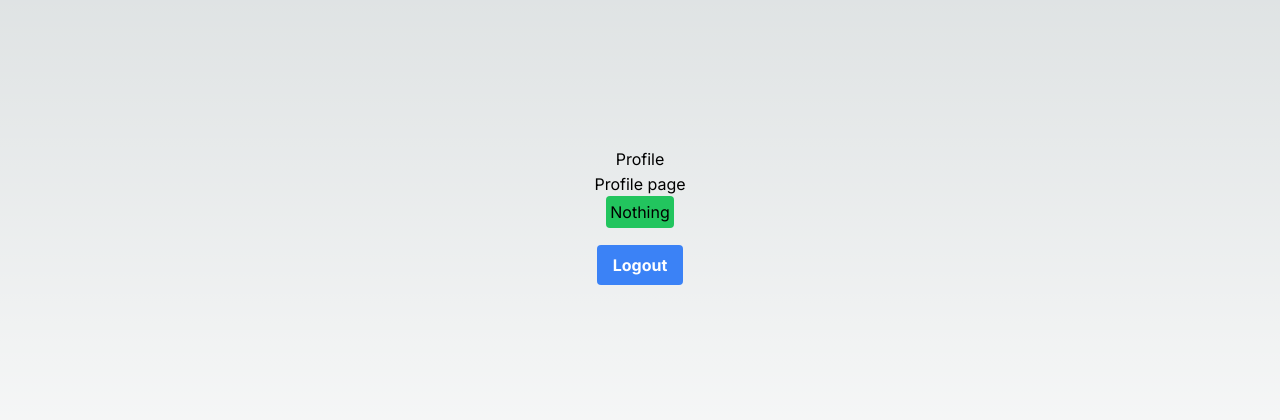
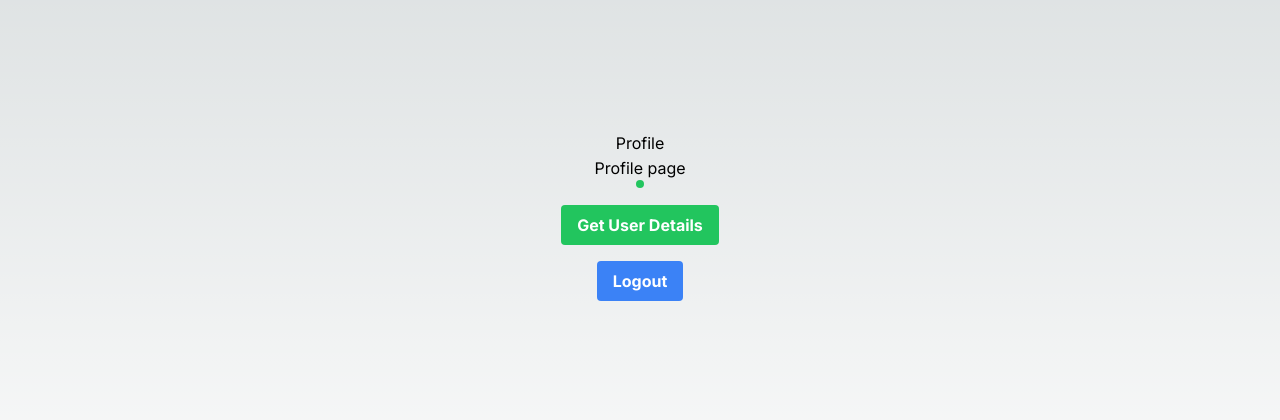
Before and after one commit to Paras-Verma-2531/SecureAuth, a Next.js app: page /profile in a window 1280 px wide. Shown: the part 184-604 px from the top of the page. Built offline with nearby package versions, Linux system fonts and the light colour scheme.

Commit message:
Get User Profile button add-on

```diff
--- a/src/app/profile/page.tsx
+++ b/src/app/profile/page.tsx
@@ -4,13 +4,20 @@ import Link from "next/link";
 import React, { useState } from "react";
 import { toast } from "react-hot-toast";
 import { useRouter } from "next/navigation";
+import axiosConfig from "@/helpers/axiosHelper";
 
 export default function ProfilePage() {
   const router = useRouter();
-  const [data, setData] = useState("nothing");
+  const [data, setData] = useState("");
+  const getUserDetails=async ()=>
+  {
+     const response=await axiosConfig.get("/me");
+     const userData=response.data.data;
+     setData(userData._id)
+  }
   const logout = async () => {
     try {
-      await axios.get("/api/users/logout");
+      await axiosConfig.get("/logout");
       toast.success("Logout successfull");
       router.push("/login");
     } catch (error: any) {
@@ -32,6 +39,12 @@ export default function ProfilePage() {
       </h2>
       <hr />
       <button
+        onClick={getUserDetails}
+        className="bg-green-500 mt-4 hover:bg-green-700 text-white font-bold py-2 px-4 rounded"
+      >
+        Get User Details
+      </button>
+      <button
         onClick={logout}
         className="bg-blue-500 mt-4 hover:bg-blue-700 text-white font-bold py-2 px-4 rounded"
       >
```
